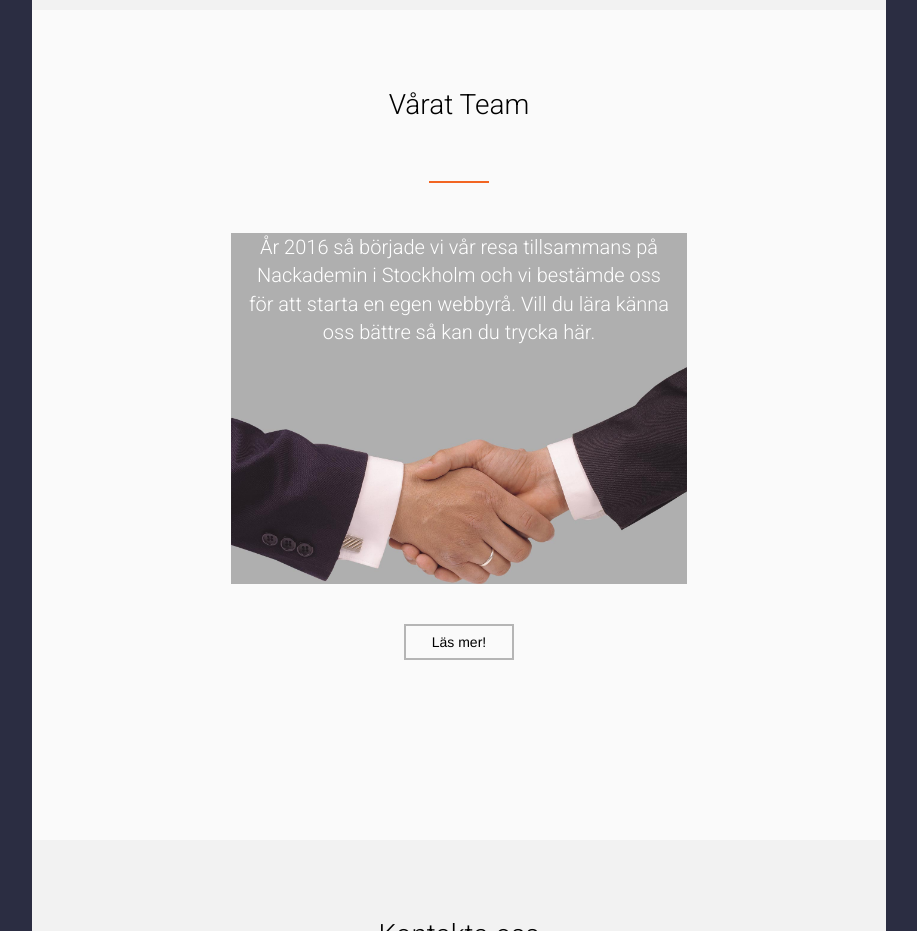
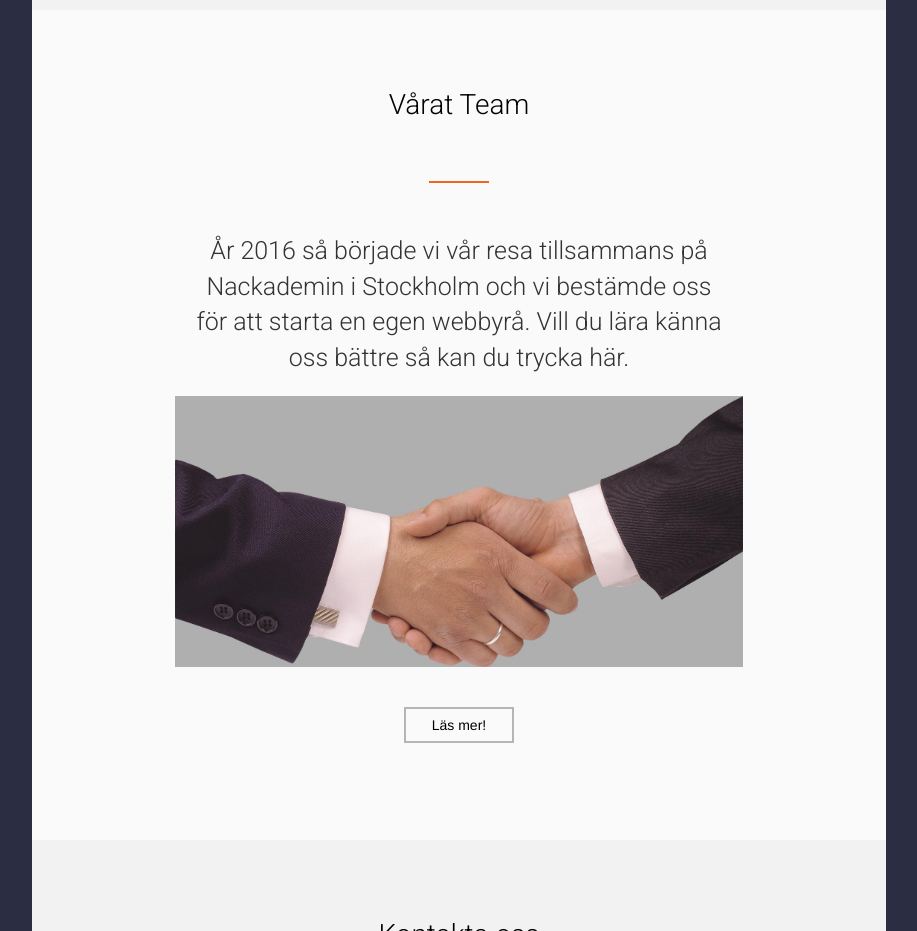
Before and after one commit to HumanDecoy/XLNTBOOT, a plain HTML site: page index.html in a window 1280 px wide. Shown: the part 2480-3411 px from the top of the page, without its empty margins (181-1098 px from the left). Drawn offline with nearby package versions, Linux system fonts and the light colour scheme; files that its build step writes are made by us from their sources.

Commit message:
page-4 back to basic

```diff
--- a/index.html
+++ b/index.html
@@ -145,11 +145,11 @@
       </div>
     </div>
 
+    <div class="p-div">
       <div class="row">
         <div class="col-lg-8 col-lg-offset-2 col-sm-12 col-xs-12">
           <div class="orange-line"></div>
-          <div class="p-div">
-         <p class="page-p-white">
+         <p class="page-p-black">
           År 2016 så började vi vår resa tillsammans på Nackademin i Stockholm och vi bestämde oss för att starta en egen webbyrå.
           Vill du lära känna oss bättre så kan du trycka här.
         </p>
--- a/scss/main-sass.scss
+++ b/scss/main-sass.scss
@@ -165,14 +165,14 @@ body{
 	background-color: #fafafa;
 	@include page-specs;
 }
-
+/*
 .p-div {
     width: 80%;
     height: 70%;
     background-color: rgba(0,0,0,0.3);
     margin: 0 auto;
     margin-top: 2rem;
-}
+} */
 
 .page-p-white{
 	@include Robo-font;
```
Also changed, not shown: css/main.css, 1 other file.
